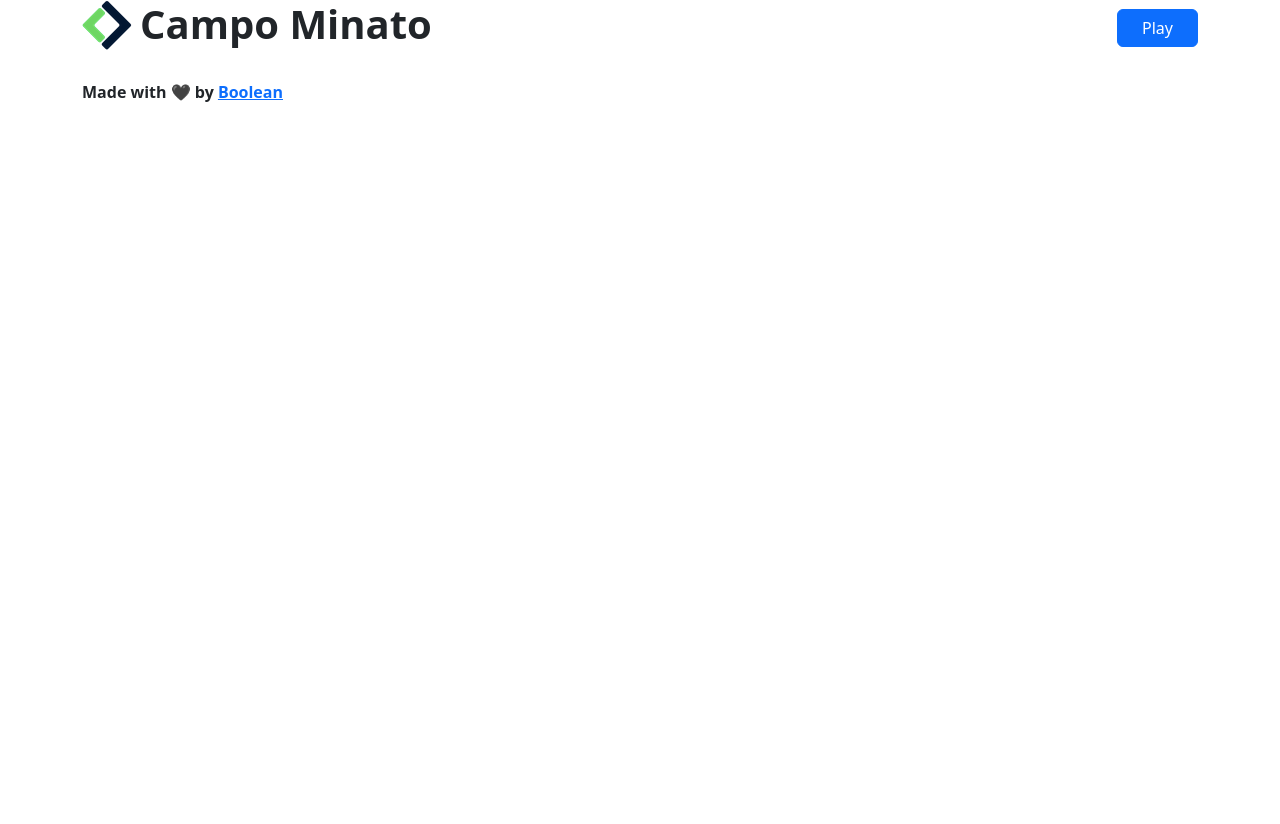
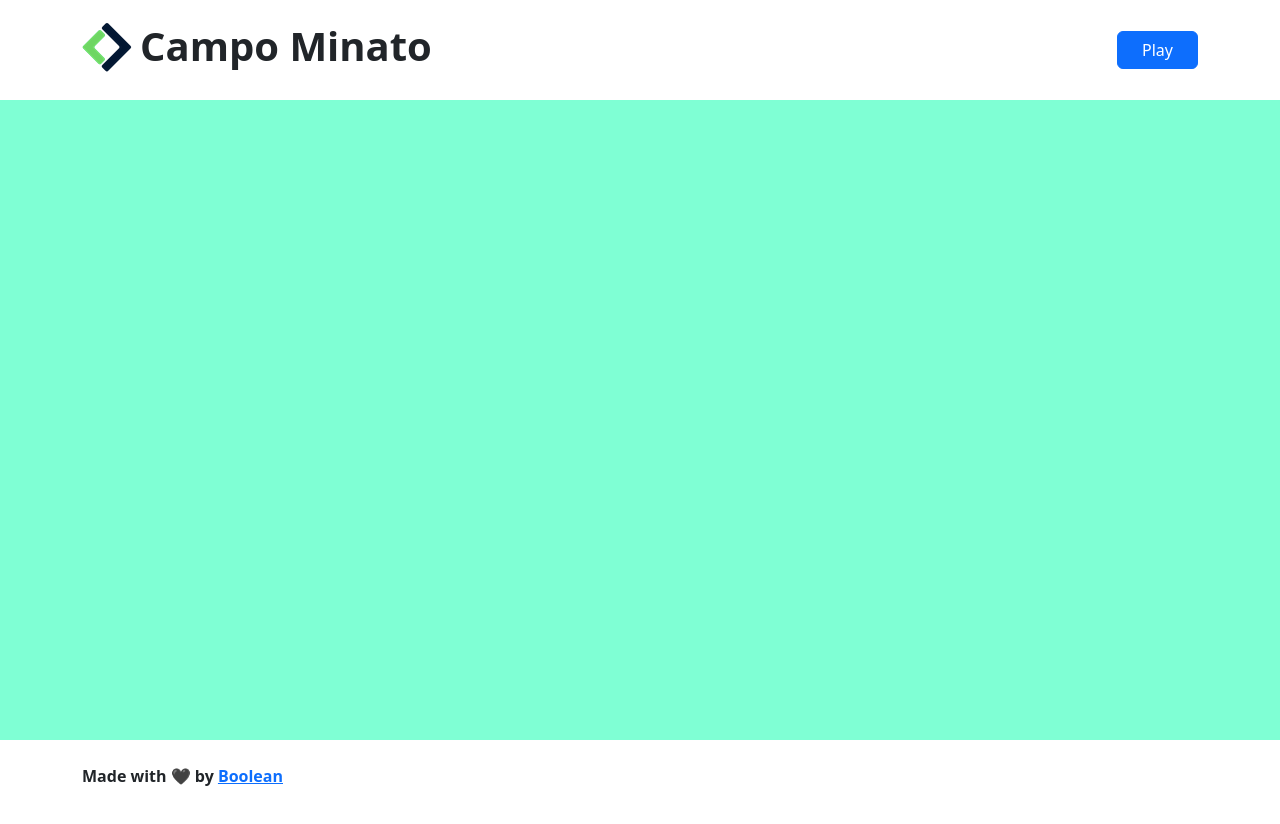
Before and after one commit to Pacciatore/js-campominato-grid, a plain HTML site: page index.html in a window 1280 px wide. Before the commit the page ends 800 px from the top, so only its background shows below. Drawn offline with nearby package versions, Linux system fonts and the light colour scheme.

Commit message:
Miglioramento interfaccia

```diff
--- a/css/style.css
+++ b/css/style.css
@@ -8,12 +8,40 @@
     background-color: var(--tr-main-bg);
 }
 
+::-webkit-scrollbar {
+    display: none;
+}
 
 /*#region Content  */
+
+main {
+    height: 80vh;
+}
+
+header {
+    height: 100px;
+}
+
+footer {
+    height: auto;
+}
+
+#grid {
+    height: 70vh;
+    overflow-y: auto;
+    position: relative;
+}
+
 #grid .cell {
     width: 10%;
     height: 100px;
     border: 1px solid black;
+    cursor: pointer;
+}
+
+#grid .cell.even,
+#grid .cell.odd {
+    cursor: default;
 }
 
 .even {
```
Also changed, not shown: index.html (+3 -2 lines).
